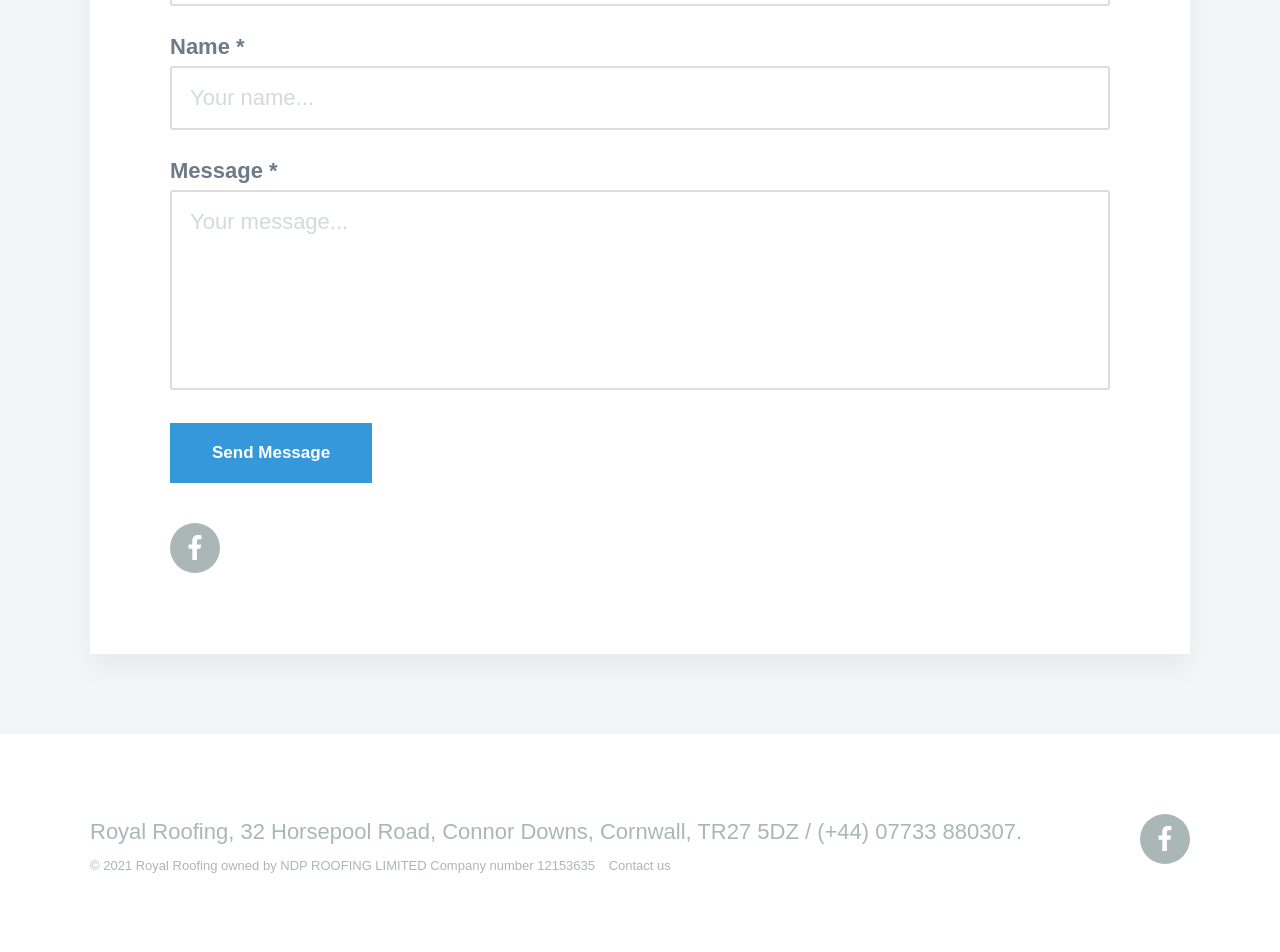
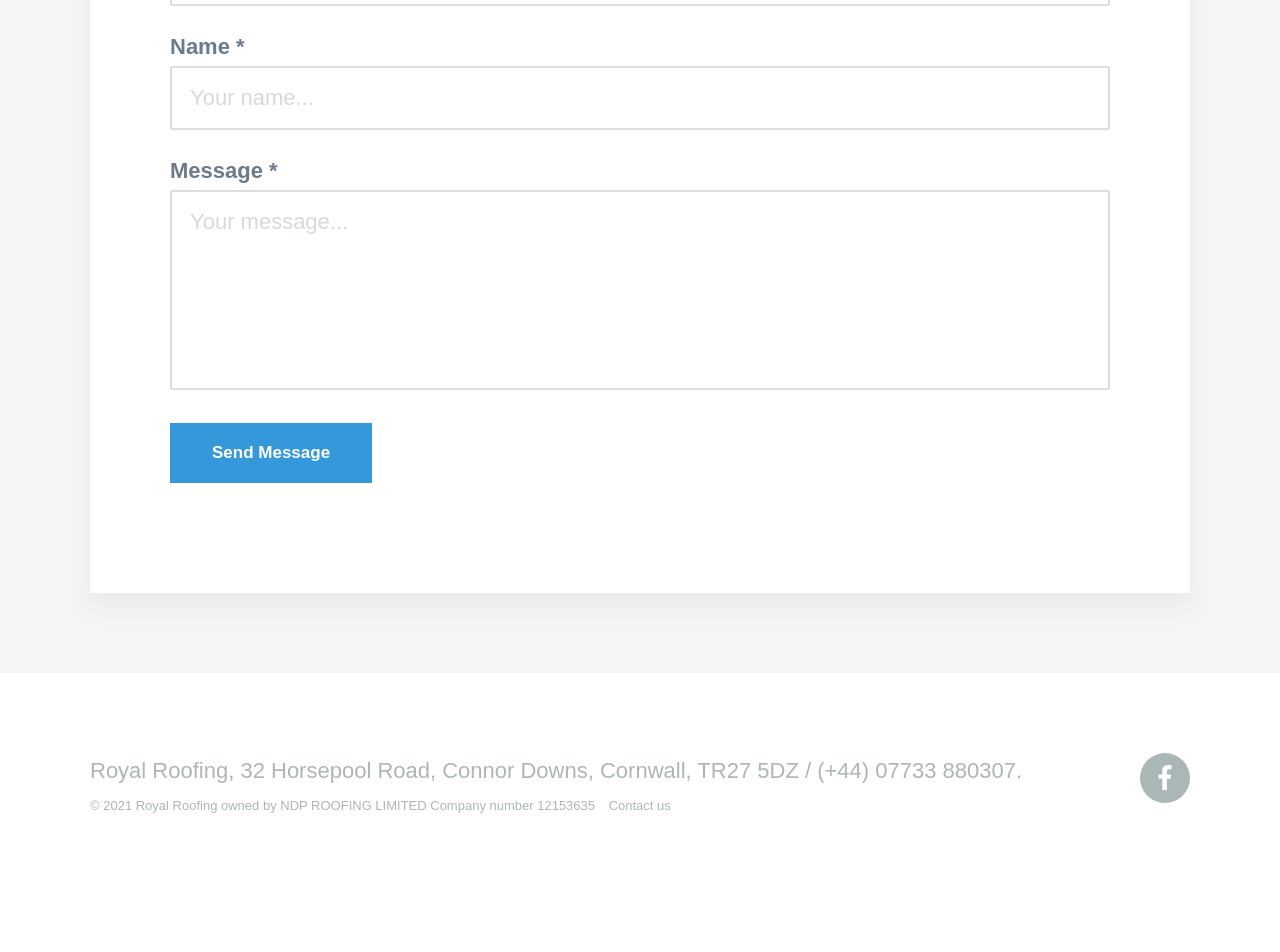
Before and after one commit to royalroofing/royalroofing.github.io, a Jekyll site: the page built from _pages/contact.md, in a window 1280 px wide. Shown: the part 743-1695 px from the top of the page. Built offline with Jekyll 4.4.1, drawn with Linux system fonts in a browser that asks for light colours; nearby versions of some CDN libraries; some web fonts are replaced; after the commit the page ends 1635 px from its top, so only the background shows below that.

Commit message:
Update contact.md

```diff
--- a/_pages/contact.md
+++ b/_pages/contact.md
@@ -5,4 +5,3 @@ description:
 featured_image: /images/contact.png
 ---
 {% include contact-form.html %}
-{% include socials.html %}
```
